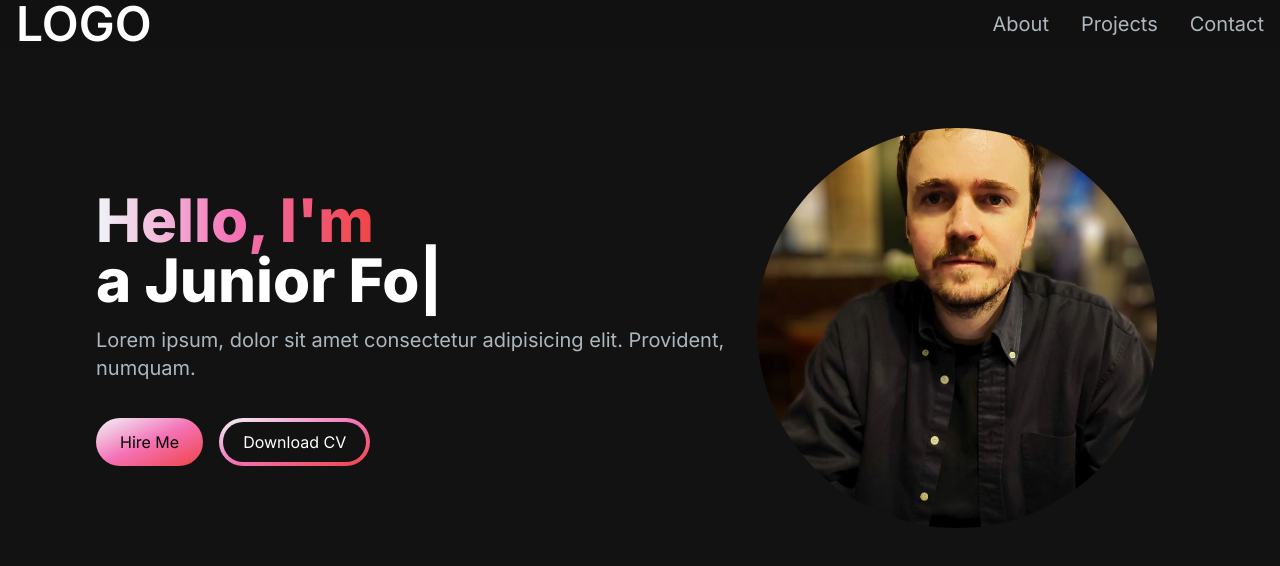
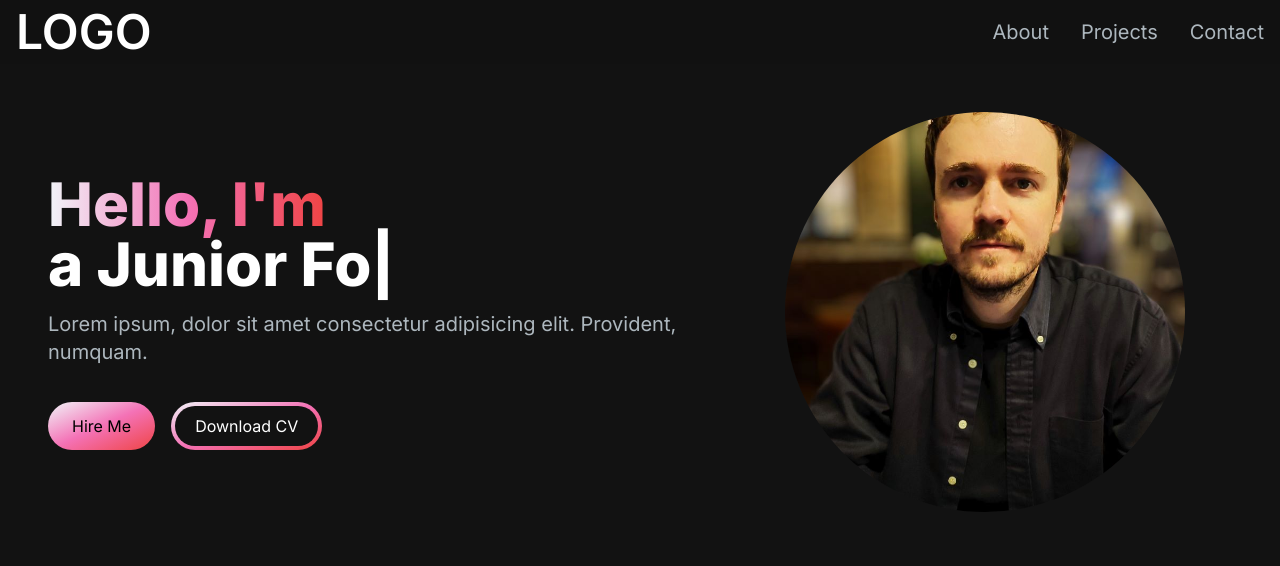
Before and after one commit to rhysmoggs/portfolio2024, a Next.js app: page / in a window 1280 px wide. Shown: the top 566 px of the page. Built offline with nearby package versions, Linux system fonts and the light colour scheme.

Commit message:
add button state to show/hide icons on click

```diff
--- a/app/components/Navbar.jsx
+++ b/app/components/Navbar.jsx
@@ -23,7 +23,7 @@ const Navbar = () => {
   const [navbarOpen, setNavbarOpen] = useState(false)
   return (
     <nav className='fixed top-0 left-0 right-0 z-10 bg-[#121212] bg-opacity-90'>
-      <div className='flex flex-wrap items-center justify-between mx-auto px-4'>
+      <div className='flex flex-wrap items-center justify-between mx-auto px-4 py-2'>
         <Link
           href={'/'}
           className='text-2xl md:text-5xl text-white font-semibold'
@@ -32,11 +32,17 @@ const Navbar = () => {
         </Link>
         <div className='mobile-menu block md:hidden'>
           {!navbarOpen ? (
-            <button className='flex items-center px-3 py-2 border rounded border-slate-200 text-slate-200 hover:text-white hover:border-white'>
+            <button
+              onClick={() => setNavbarOpen(true)}
+              className='flex items-center px-3 py-2 border rounded border-slate-200 text-slate-200 hover:text-white hover:border-white'
+            >
               <Bars3Icon className='h-5 w-5' />
             </button>
           ) : (
-            <button className='flex items-center px-3 py-2 border rounded border-slate-200 text-slate-200 hover:text-white hover:border-white'>
+            <button
+              onClick={() => setNavbarOpen(false)}
+              className='flex items-center px-3 py-2 border rounded border-slate-200 text-slate-200 hover:text-white hover:border-white'
+            >
               <XMarkIcon className='h-5 w-5' />
             </button>
           )}
--- a/app/page.js
+++ b/app/page.js
@@ -3,7 +3,7 @@ import Navbar from './components/Navbar'
 
 export default function Home() {
   return (
-    <main className='flex min-h-screen flex-col bg-[#121212] container mx-auto py-4 px-12'>
+    <main className='flex min-h-screen flex-col bg-[#121212]'>
       <Navbar />
       <div className='container mt-24 mx-auto px-12 py-4'>
         <HeroSection />
```
